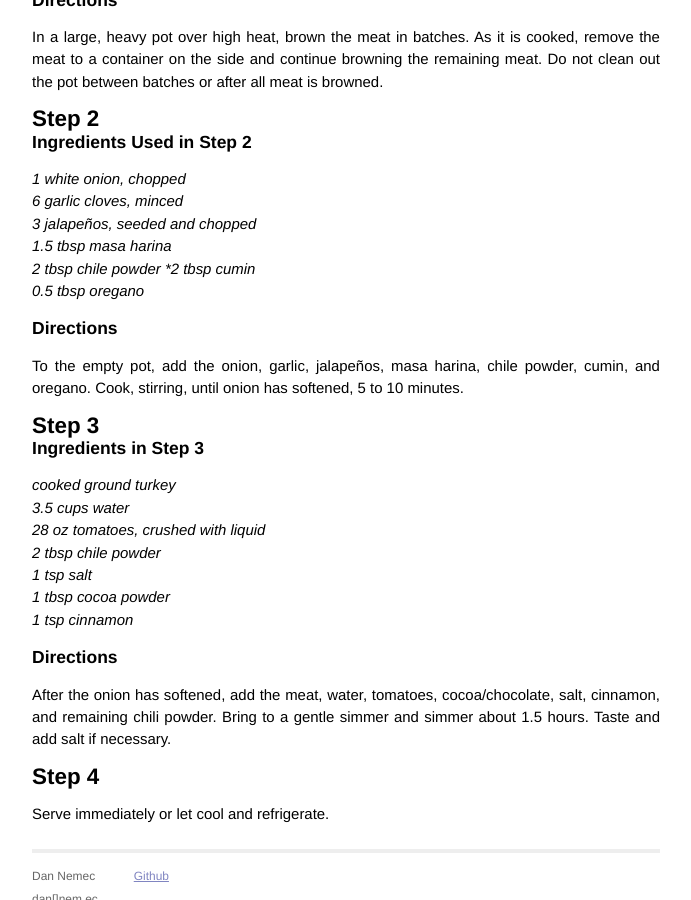
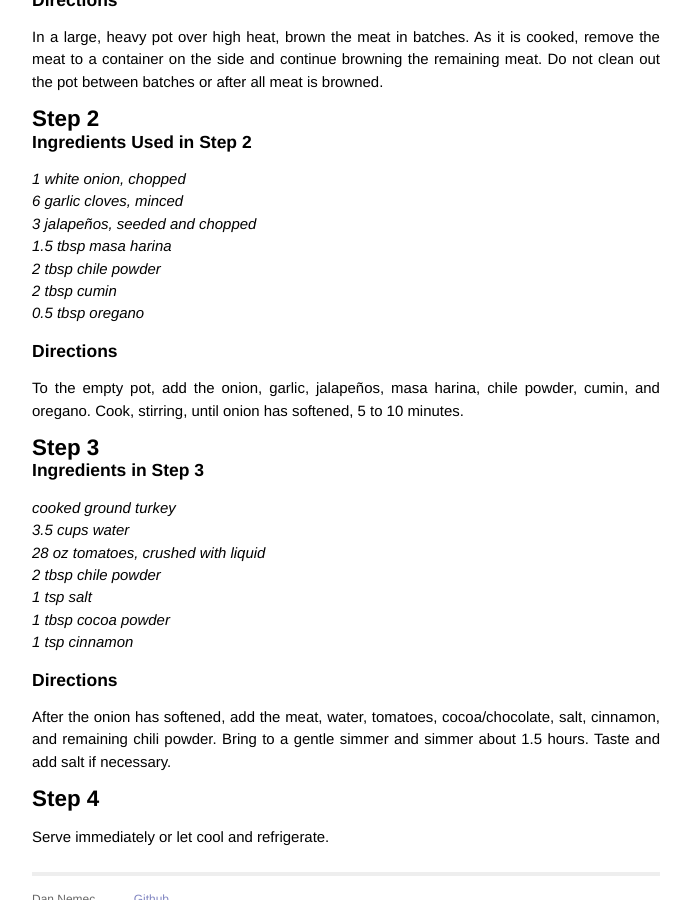
Before and after one commit to nemec/nemec.github.io, a Jekyll site: the page built from _posts/2020-02-24-turkey-chili-recipe.md, in a window 1280 px wide and 900 px high, scrolled down 1330 px. Shown: the whole window, without its empty margins (294-985 px from the left). Built offline with Jekyll 4.4.1, drawn with Linux system fonts in a browser that asks for light colours; comment, search, counter and statistics services are not loaded.

Commit message:
ingredients

```diff
--- a/_posts/2020-02-24-turkey-chili-recipe.md
+++ b/_posts/2020-02-24-turkey-chili-recipe.md
@@ -51,7 +51,7 @@ In a large, heavy pot over high heat, brown the meat in batches. As it is cooked
 *6 garlic cloves, minced*
 *3 jalapeños, seeded and chopped*
 *1.5 tbsp masa harina*
-*2 tbsp chile powder
+*2 tbsp chile powder*
 *2 tbsp cumin*
 *0.5 tbsp oregano*
 
```
